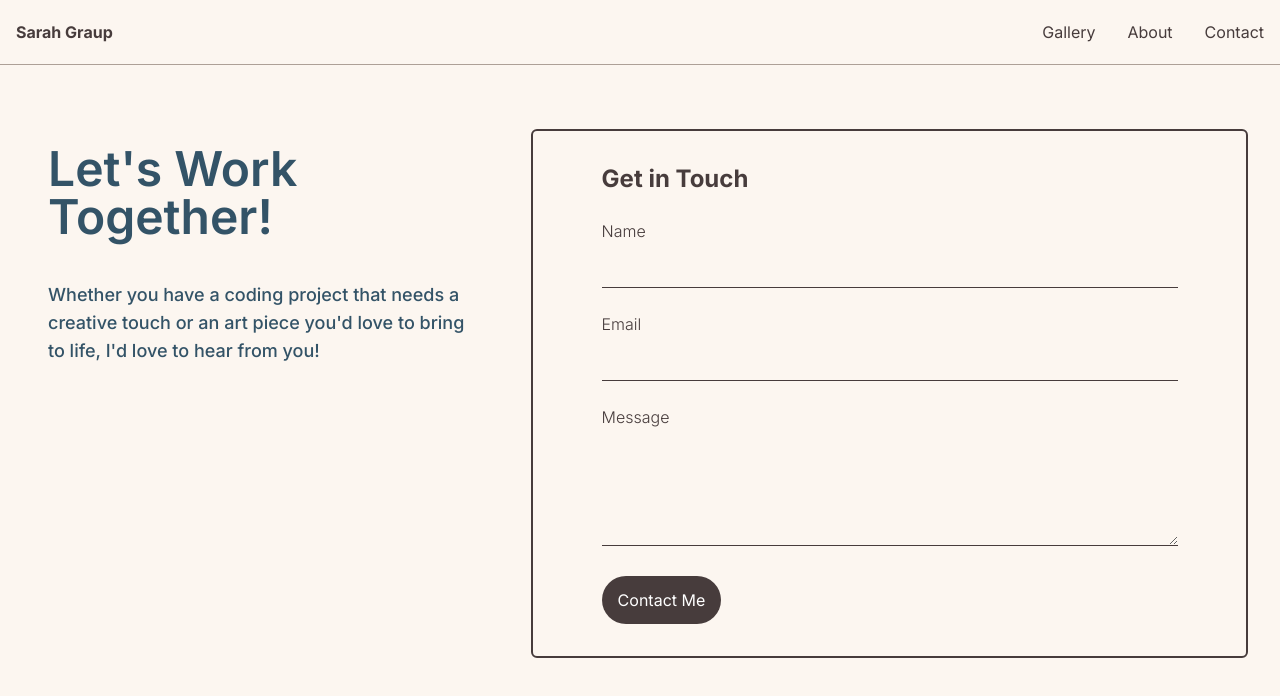
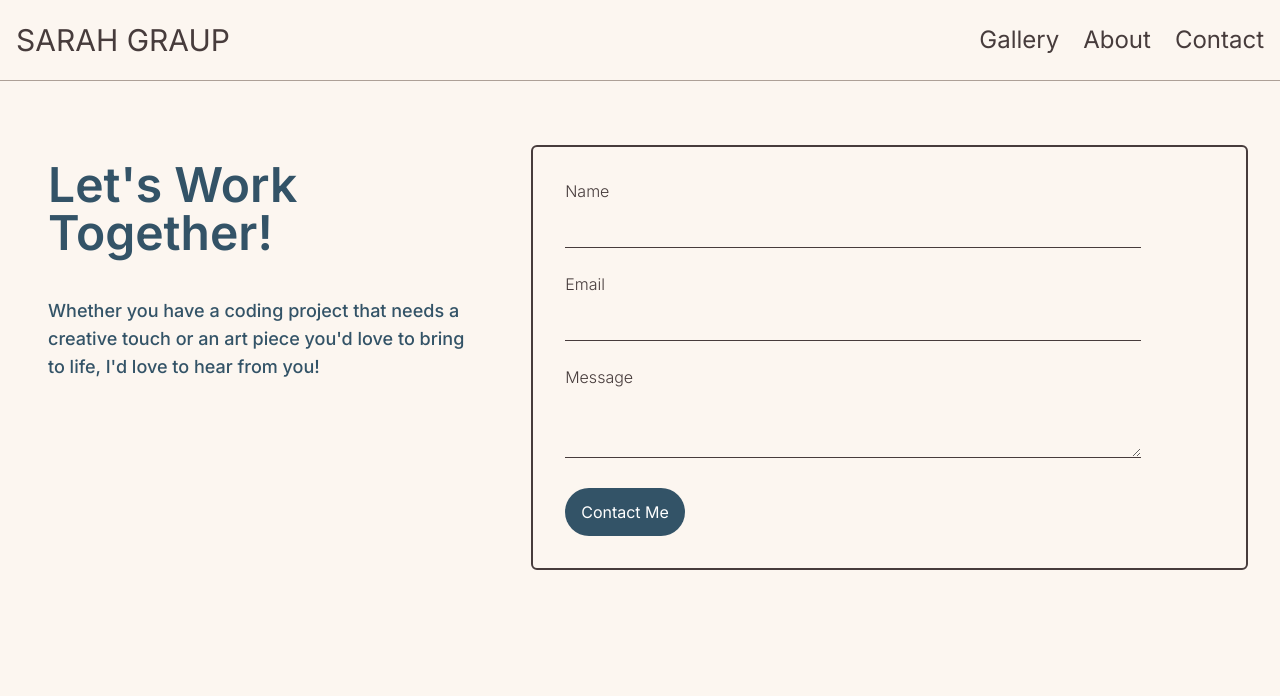
Before and after one commit to sarahgraup/artsite, a Next.js app: page /contact in a window 1280 px wide. Shown: the top 696 px of the page. Built offline with nearby package versions, Linux system fonts and the light colour scheme; a web font is replaced by a local one.

Commit message:
font, linting

```diff
--- a/app/components/ContactForm.tsx
+++ b/app/components/ContactForm.tsx
@@ -70,8 +70,8 @@ export default function ContactForm() {
   };
 
   return (
-    <div className='w-full max-w-xl mx-auto'>
-      <h2 className='text-2xl font-bold mb-6 text-dorado-900'>Get in Touch</h2>
+    <div className='w-full max-w-xl '>
+      {/* <h2 className='text-2xl font-bold mb-6 text-dorado-900'>Contact</h2> */}
       {submitSuccess && (
         <div className='mb-6 p-4 bg-green-100 text-green-700 rounded-md'>
           Thank you for your message! I will get back to you soon.
@@ -138,7 +138,7 @@ export default function ContactForm() {
           <textarea
             id='message'
             name='message'
-            rows={4}
+            rows={2}
             value={formData.message}
             onChange={handleChange}
             className={`w-full py-2 border-b border-dorado-900 focus:outline-none bg-transparent${
@@ -153,7 +153,7 @@ export default function ContactForm() {
         <button
           type='submit'
           disabled={isSubmitting}
-          className={` py-3 px-4 bg-dorado-900 hover:bg-dorado-600
+          className={` py-3 px-4 bg-bluemine-700 hover:bg-dorado-600
           text-white
           rounded-full ${
             isSubmitting ? "opacity-70 cursor-not-allowed" : ""
--- /dev/null
+++ b/app/components/TimelapseVideo.tsx
@@ -0,0 +1,26 @@
+import React from "react";
+
+interface TimelapseVideoProps {
+  src: string;
+  poster?: string;
+}
+
+export default function TimelapseVideo({ src, poster }: TimelapseVideoProps) {
+    return (
+      <div className='w-full mb-12 rounded-xl overflow-hidden'>
+        <video
+          className='w-full h-auto'
+          autoPlay
+          loop
+          muted
+          controlsList='nodownload'
+          playsInline
+          poster={poster}
+        >
+          <source src={src} type='video/mp4' />
+          Your browser does not support the video tag.
+        </video>
+      </div>
+    );
+
+}
--- a/app/components/navbar.tsx
+++ b/app/components/navbar.tsx
@@ -2,31 +2,129 @@ import Link from "next/link";
 
 export default function Navbar() {
   return (
-      <nav className='border-b border-b-dorado-300'>
-        <div className='max-w-10xl max-auto px-4'>
-          <div className='flex justify-between h-16 items-center'>
-            <Link href='/' className='text-dorado-900 font-bold'>
-              Sarah Graup
+    <nav className='border-b border-b-dorado-300 max-w-7xl mx-auto px-4'>
+      <div className='flex justify-between items-center h-20'>
+        {/* Logo and Name using Cinzel font */}
+        <Link href='/' className='flex items-center'>
+          <span className='font-italiana  text-3xl text-dorado-900'>
+            SARAH GRAUP
+          </span>
         </Link>
-            <div className='space-x-8'>
-              <Link href='/' className='text-dorado-900 hover:text-dorado-600'>
+
+        {/* Navigation Links using Host Grotesk font */}
+        <div className='flex space-x-6'>
+          <Link
+            href='/'
+            className='font-italiana text-2xl text-dorado-900 hover:text-blumine-700'
+          >
             Gallery
           </Link>
           <Link
             href='/about'
-                className='text-dorado-900 hover:text-dorado-600'
+            className='font-italiana text-2xl text-dorado-900 hover:text-blumine-700'
           >
             About
           </Link>
           <Link
             href='/contact'
-                className=' text-dorado-900 hover:text-dorado-600'
+            className='font-italiana text-2xl text-dorado-900 hover:text-blumine-700'
           >
             Contact
           </Link>
         </div>
       </div>
-        </div>
     </nav>
   );
 }
+// import Link from "next/link";
+
+// export default function Navbar() {
+//     return (
+//       <nav className='border-b border-b-dorado-300 max-w-7xl'>
+//         <div className='max-w-10xl max-auto px-4'>
+//           <div className='flex justify-between h-16 items-center'>
+//             <Link href='/' className='text-dorado-900'>
+//               SARAH GRAUP
+//             </Link>
+//             <div className='space-x-8'>
+//               <Link href='/' className='text-dorado-900 hover:text-dorado-600'>
+//                 Gallery
+//               </Link>
+//               <Link
+//                 href='/about'
+//                 className='text-dorado-900 hover:text-dorado-600'
+//               >
+//                 About
+//               </Link>
+//               <Link
+//                 href='/contact'
+//                 className=' text-dorado-900 hover:text-dorado-600'
+//               >
+//                 Contact
+//               </Link>
+//             </div>
+//           </div>
+//         </div>
+//       </nav>
+//     );
+// }
+// import Link from "next/link";
+// import { header } from "../ui/fonts";
+
+// export default function Navbar() {
+//   return (
+//     <nav className="border-b border-b-dorado-300 max-w-7xl mx-auto px-4">
+//       <div className="flex justify-between items-center h-20">
+//         {/* Logo and Name section */}
+//         <Link href="/" className="flex items-center group">
+//           {/* Simple abstract logo */}
+//           <div className="w-10 h-10 mr-3 relative">
+//             <div className="absolute inset-0 bg-blumine-700 rounded-full opacity-80 group-hover:opacity-100 transition-opacity"></div>
+//             <div className="absolute top-1/2 left-1/2 -translate-x-1/2 -translate-y-1/2 w-6 h-6 bg-dorado-300 rounded-full transform rotate-45 group-hover:rotate-90 transition-transform duration-300"></div>
+//           </div>
+
+//           {/* Name with special font */}
+//           <span
+//             className={`${header.className} text-2xl sm:text-3xl text-dorado-900 tracking-wider group-hover:text-blumine-700 transition-colors`}
+//           >
+//             SARAH GRAUP
+//           </span>
+//         </Link>
+
+//         {/* Navigation Links */}
+//         <div className="hidden sm:flex space-x-1 md:space-x-2 lg:space-x-6">
+//           {/* Link items with hover effects */}
+//           {["Gallery", "About", "Contact"].map((item, index) => (
+//             <Link
+//               key={index}
+//               href={item === "Gallery" ? "/" : `/${item.toLowerCase()}`}
+//               className="relative px-4 py-2 text-dorado-900 hover:text-blumine-700 group"
+//             >
+//               <span className="relative z-10">{item}</span>
+//               {/* Hover indicator line that animates */}
+//               <span className="absolute bottom-0 left-1/2 -translate-x-1/2 w-0 h-0.5 bg-blumine-700 group-hover:w-full transition-all duration-300"></span>
+//             </Link>
+//           ))}
+//         </div>
+
+//         {/* Mobile menu button - simple for now */}
+//         <button className="sm:hidden text-dorado-900">
+//           <svg
+//             xmlns="http://www.w3.org/2000/svg"
+//             fill="none"
+//             viewBox="0 0 24 24"
+//             stroke="currentColor"
+//             className="w-6 h-6"
+//           >
+//             <path
+//               strokeLinecap="round"
+//               strokeLinejoin="round"
+//               strokeWidth={2}
+//               d="M4 6h16M4 12h16M4 18h16"
+//             />
+//           </svg>
+//         </button>
+//       </div>
+//     </nav>
+//   );
+// }
```
Lines whose indentation alone changed are shown as unchanged.
